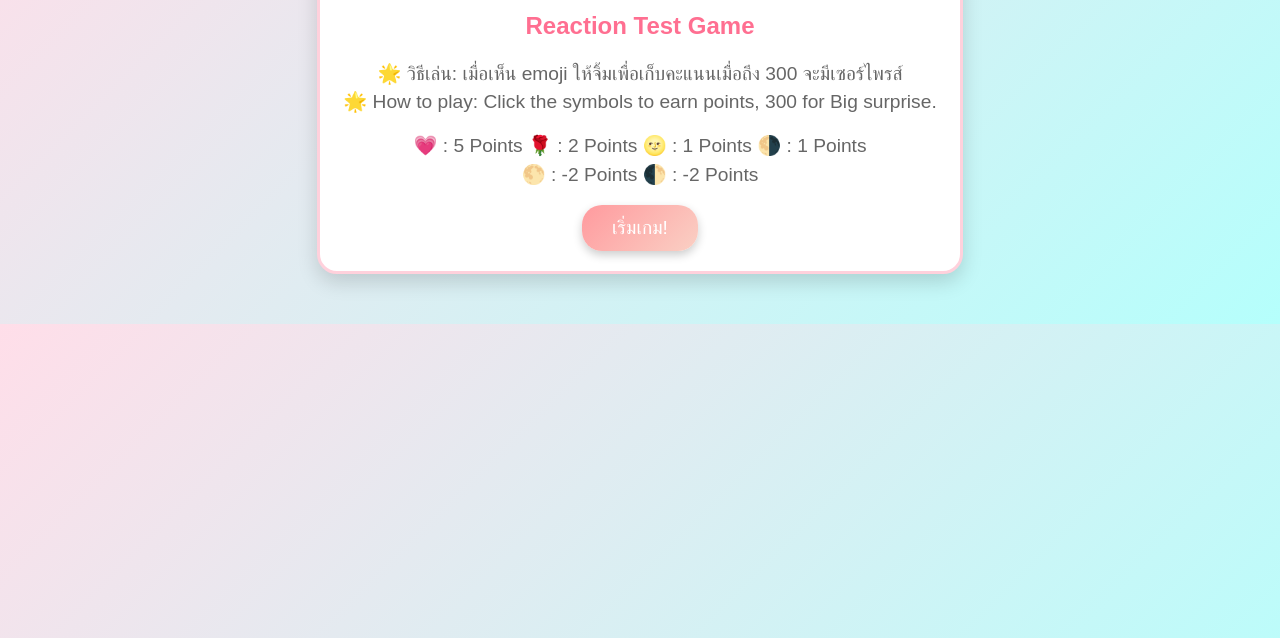
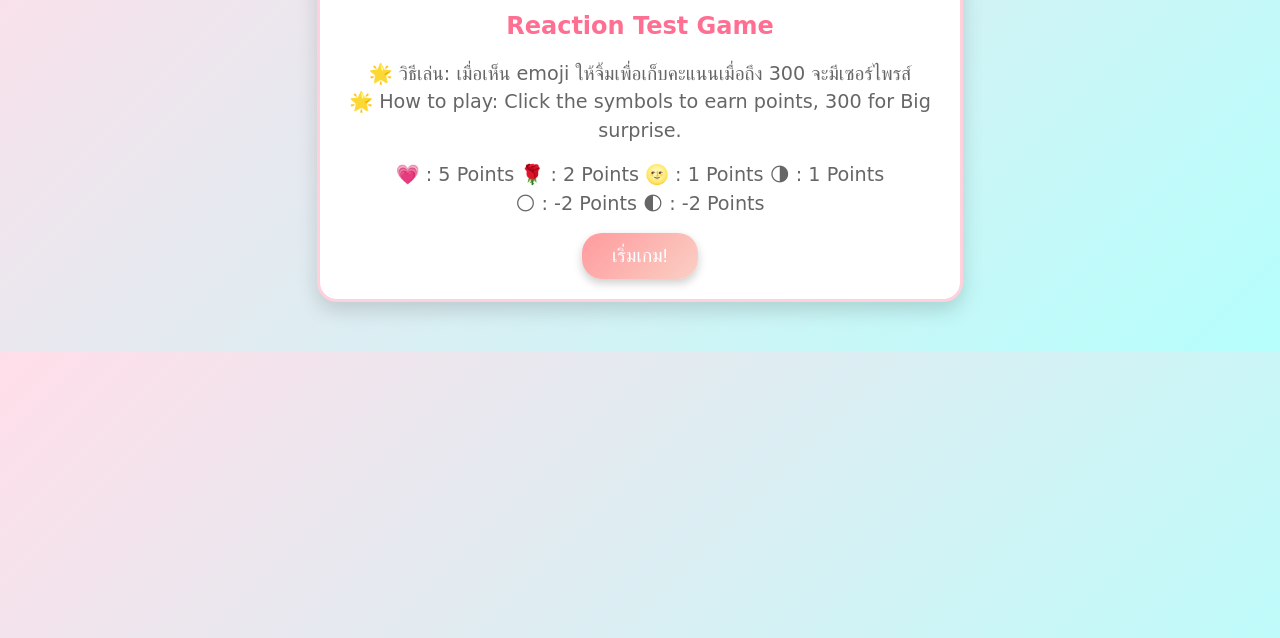
Before and after one commit to Kritjomza/HBDFan67, a plain HTML site: page index.html in a window 1280 px wide. Shown: the part 162-800 px from the top of the page. Drawn offline with Linux system fonts and the light colour scheme.

Commit message:
Update styles.css

```diff
--- a/styles.css
+++ b/styles.css
@@ -1,7 +1,7 @@
 /* พื้นฐาน */
 
 body {
-    font-family: 'Poppins', sans-serif;
+    font-family: 'Amatic SC', cursive;
     text-align: center;
     background: linear-gradient(135deg, #ffdee9, #b5fffc);
     color: #444;
```
